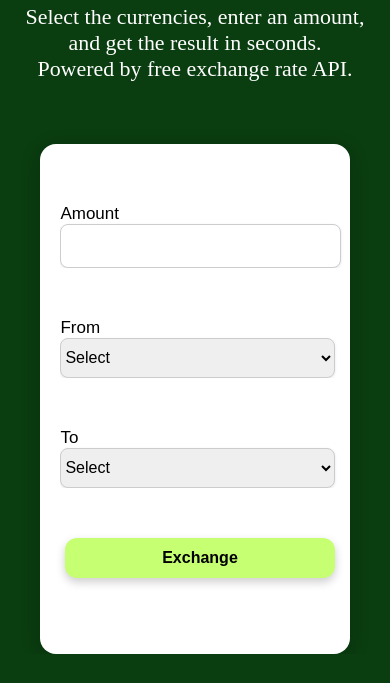
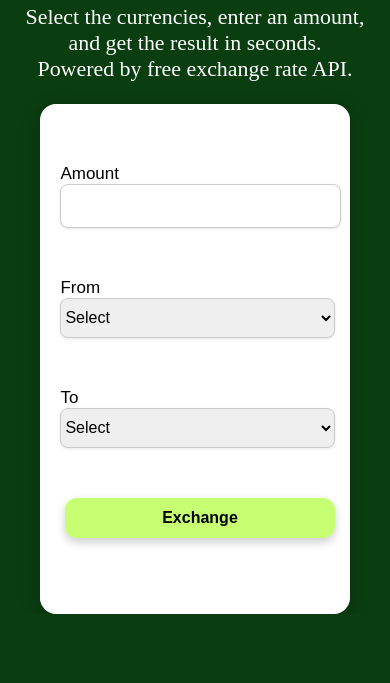
Before and after one commit to ruslanakol/exchange-rate, a plain HTML site: page index.html in a window 390 px wide. Shown: the part 161-844 px from the top of the page. Drawn offline with Linux system fonts and the light colour scheme.

Commit message:
final changes in responsive web design

```diff
--- a/style.css
+++ b/style.css
@@ -79,20 +79,9 @@ h1 {
 
 
  /* адаптивність */
-/*
-@media (max-width: 600px) {
-    .container {
-        width: 90%;
-        padding: 15px;
-    }
-    h1 {
-        font-size: 1.5rem;
-        margin-top: 60px;
-    }
-}*/
 @media (max-width: 768px) {
-    * {
-        overflow: hidden;
+    html, body {
+        overflow-x: hidden;
     }
     body {
         background-color: #0a3d10;
@@ -112,7 +101,7 @@ h1 {
     }
     .main-container {
         display: flex;
-        margin-top: 40px;
+        margin-top: 10px;
         padding-top: 10px;
         padding-left: 10px;
         color: black;
@@ -123,7 +112,6 @@ h1 {
         flex-direction: column;
         box-shadow: 0 4px 20px rgba(0,0,0,0.2);
     }
-
     .btn {
         padding: 10px 0;
         height: 40px;
```
